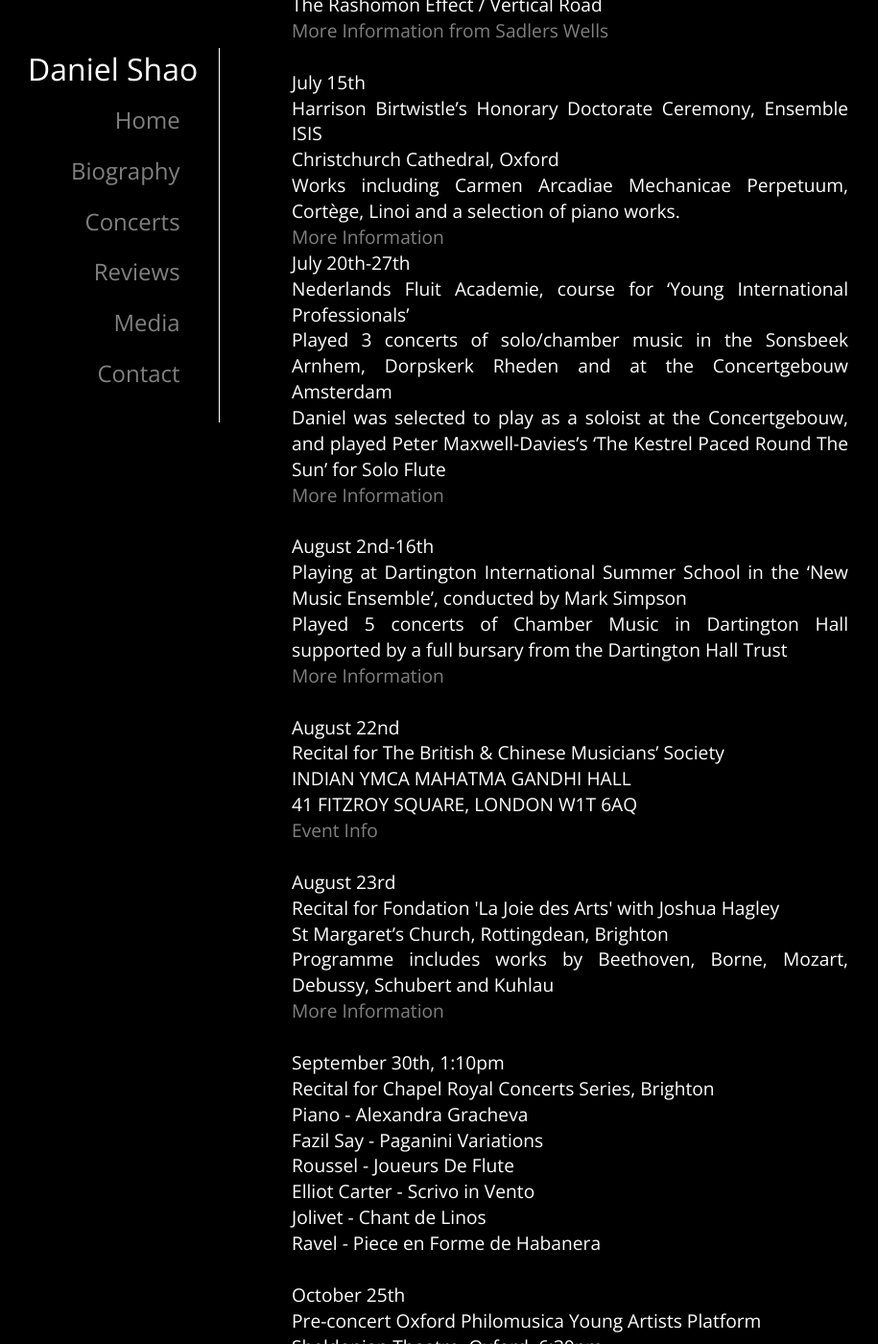
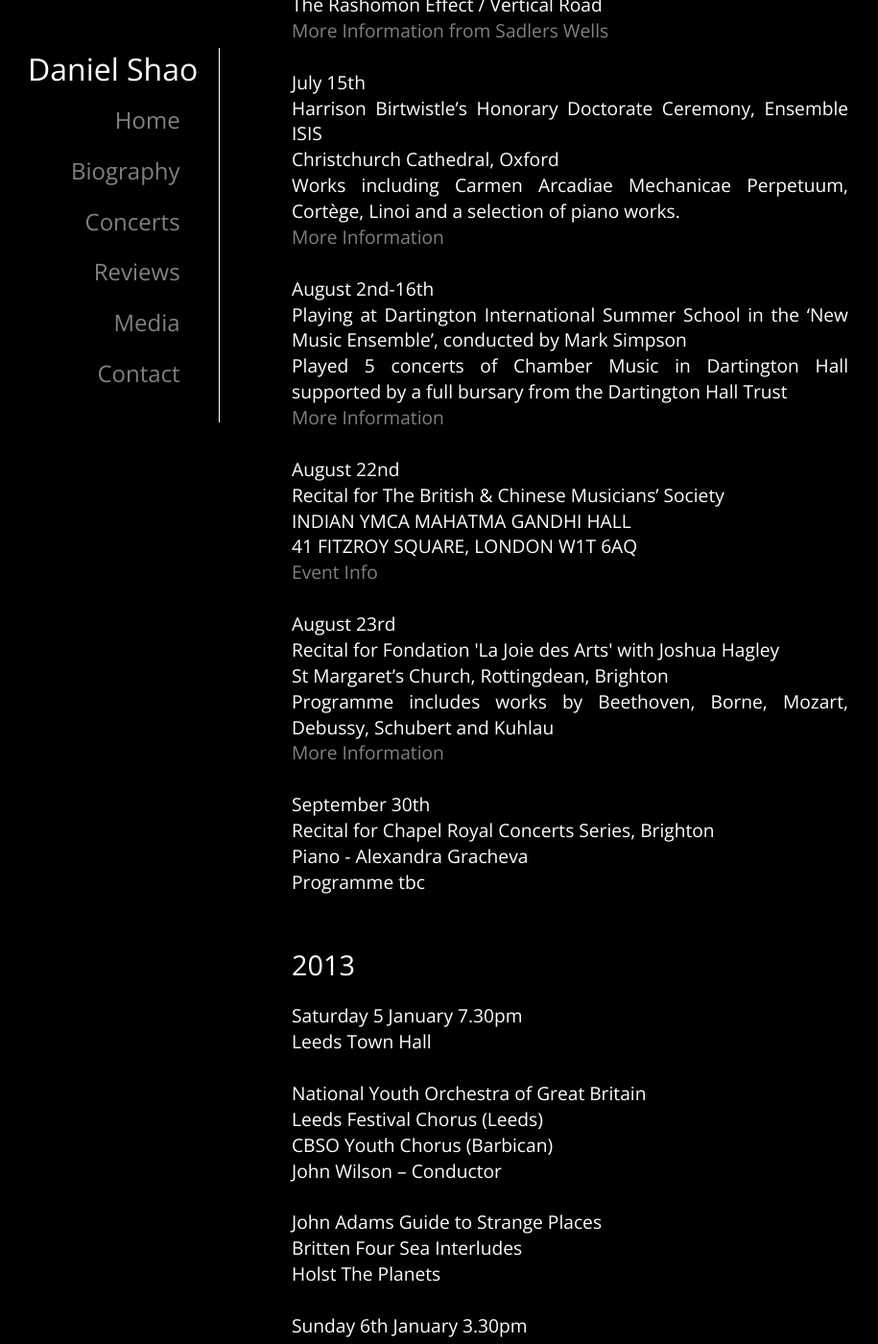
Before and after one commit to dshao1/dshao1.github.io, a Jekyll site: the page built from Concerts.html, in a window 1280 px wide and 1400 px high, scrolled down 2111 px. Shown: the whole window at 96% size, without its empty margins (176-1091 px from the left). Built offline with Jekyll 4.4.1, drawn with Linux system fonts in a browser that asks for light colours; some of the changed text lies outside the part shown.

Commit message:
Revert "s"
This reverts commit 6927825370c5b545ece546864d593304bef2aa85.

```diff
--- a/Concerts.html
+++ b/Concerts.html
@@ -67,11 +67,6 @@ Harrison Birtwistle’s Honorary Doctorate Ceremony, Ensemble ISIS<br/>
 Christchurch Cathedral, Oxford<br/>
 Works including Carmen Arcadiae Mechanicae Perpetuum, Cortège, Linoi and a selection of piano works.<br/>
 <a href="http://www.music.ox.ac.uk/event/oxford-honours-harrison-birtwistle/">More Information</a><br/>
-July 20th-27th<br/>
-Nederlands Fluit Academie, course for ‘Young International Professionals’<br/>
-Played 3 concerts of solo/chamber music in the Sonsbeek Arnhem, Dorpskerk Rheden and at the Concertgebouw Amsterdam<br/>
-Daniel was selected to play as a soloist at the Concertgebouw, and played Peter Maxwell-Davies’s ‘The Kestrel Paced Round The Sun’ for Solo Flute<br/>
-<a href="http://www.neflac.nl/EN/home.html">More Information</a><br/>
 <br/>
 August 2nd-16th <br/>
 Playing at Dartington International Summer School in the ‘New Music Ensemble’, conducted by Mark Simpson<br/>
@@ -90,25 +85,13 @@ St Margaret’s Church, Rottingdean, Brighton<br/>
 Programme includes works by Beethoven, Borne, Mozart, Debussy, Schubert and Kuhlau<br/>
 <a href="http://www.chichestertickets.co.uk/item/the-hanover-band/classical-masterpieces-at-rottingdean/romantic-interludes-at-rottingdean/2093.shtml">More Information</a><br/>
 <br/>
-September 30th, 1:10pm<br/>
+September 30th<br/>
 Recital for Chapel Royal Concerts Series, Brighton<br/>
 Piano - Alexandra Gracheva<br/>
-Fazil Say - Paganini Variations<br/>
-Roussel - Joueurs De Flute<br/>
-Elliot Carter - Scrivo in Vento<br/>
-Jolivet - Chant de Linos<br/>
-Ravel - Piece en Forme de Habanera<br/>
-<br/>
-October 25th<br/>
-Pre-concert Oxford Philomusica Young Artists Platform<br/>
-Sheldonian Theatre, Oxford, 6:30pm<br/>
-Roussel - Joueurs De Flute<br/>
-Elliot Carter - Scrivo in Vento<br/>
-Jolivet - Chant de Linos<br/>
-<a href="http://www.oxfordphil.com/component/ohanah/new-world?Itemid=0">More Information</a><br/>
+Programme tbc<br/>
 <br/>
 <br/>
-<br/>
+
 <h1>2013</h1>
 Saturday 5 January 7.30pm<br/>
 Leeds Town Hall<br/>
```
